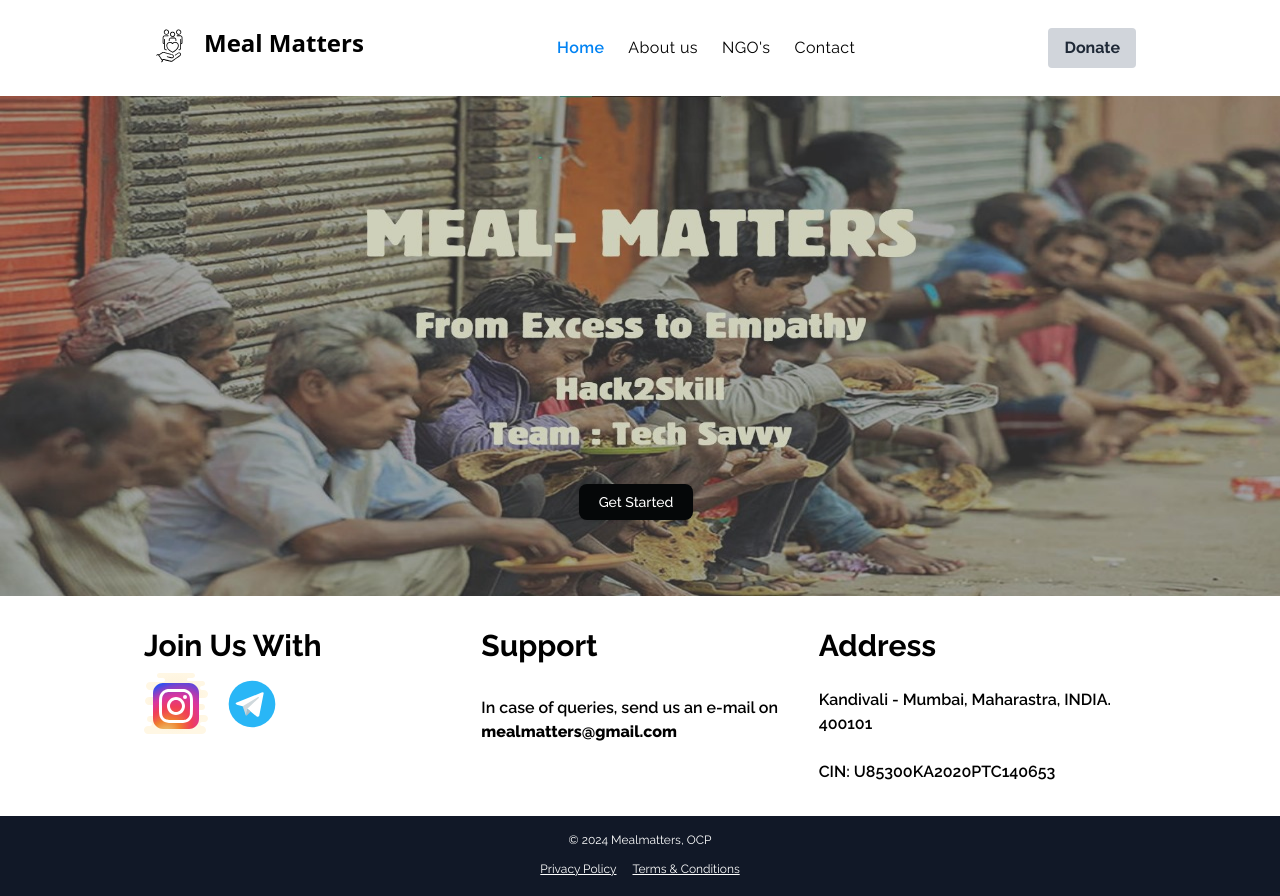
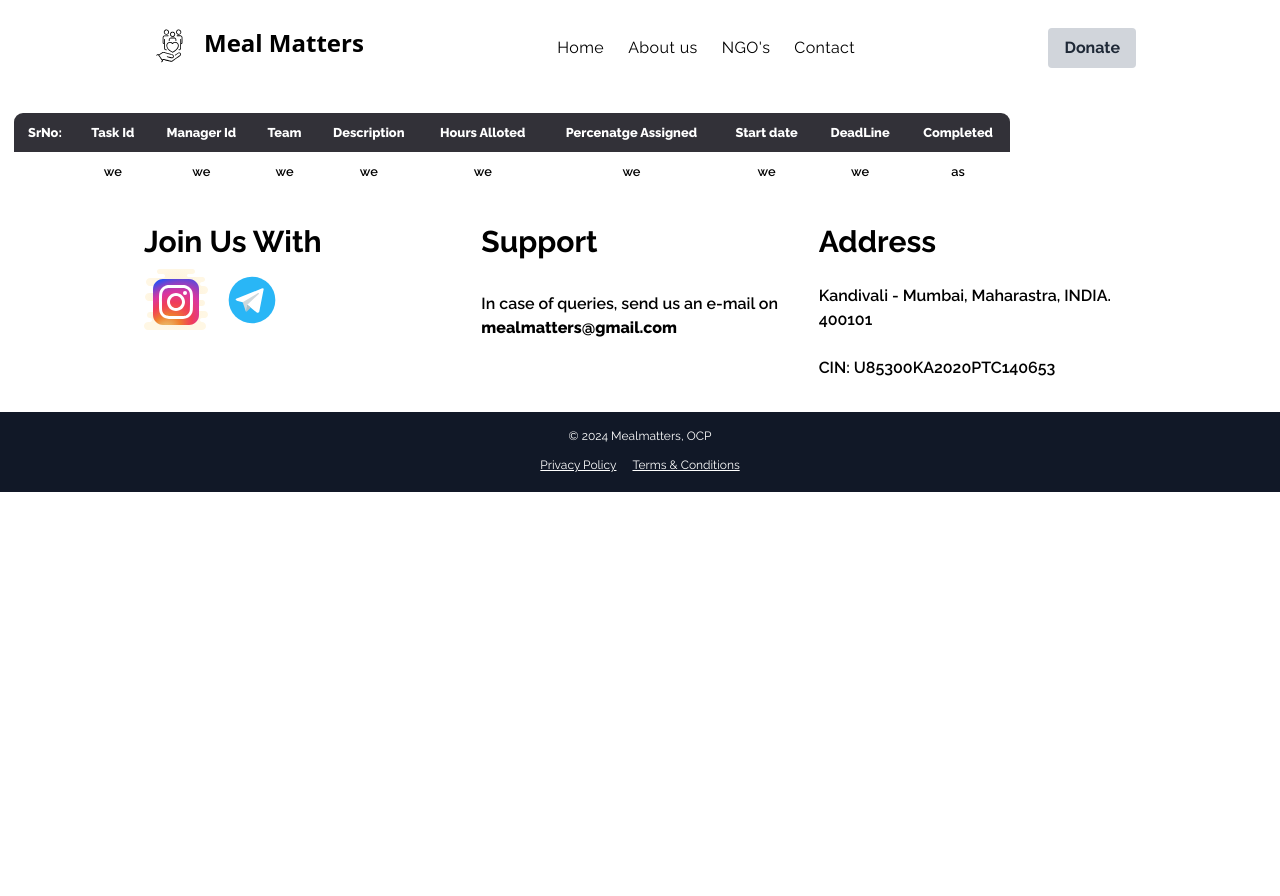
Before and after one commit to codezen879/MealMatters, a React (Vite) app in the folder Client/: page /donerdashboard in a window 1280 px wide. Before the commit this address led to /home. After the commit the page ends 800 px from the top, so only its background shows below. Built offline with nearby package versions, Linux system fonts and the light colour scheme.

Commit message:
GetNearByLOcation

```diff
--- a/Client/src/App.jsx
+++ b/Client/src/App.jsx
@@ -8,6 +8,7 @@ import Footer from "./components/Footer";
 import Support from "./components/Support";
 import RegistrationPage from "./pages/Register";
 import Login from "./pages/Login";
+import DonerDashBoard from "./components/dashBoard/donerDashBoard/DonerDashBoard";
 // import ViewDonation from "./pages/ViewDonations.jsx";
 import {Toaster} from "react-hot-toast"
 // import Verification from './pages/Verificationc'
@@ -36,6 +37,7 @@ export default function App() {
                 {/* <Route path="/support" element={<Support />} /> */}
                 <Route path="/register" element={<RegistrationPage />} />
                 <Route path="/login" element={<Login />} />
+                <Route path="/donerdashboard" element={<DonerDashBoard />} />
                 <Route path="*" element={<Navigate to="/home" replace />} />
             </Routes>
 
--- /dev/null
+++ b/Client/src/components/dashBoard/donerDashBoard/DonerDashBoard.jsx
@@ -0,0 +1,44 @@
+import React from 'react'
+import './donerDashBoard.css'
+const DonerDashBoard = () => {
+
+  return (
+        <div className="Econtainer">
+      <table>
+        <thead>
+          <tr>
+            <th>SrNo:</th>
+            <th>Task Id</th>
+            <th>Manager Id</th>
+            <th>Team</th>
+            <th>Description</th>
+            <th>Hours Alloted</th>
+            <th>Percenatge Assigned</th>
+            <th>Start date</th>
+            <th>DeadLine</th>
+            <th>Completed</th>
+          </tr>
+        </thead>
+        <tbody>
+
+            <tr>
+              <td></td>
+              <td>we</td>
+              <td>we</td>
+              <td>we</td>
+              <td>we</td>
+              <td>we</td>
+              <td>we</td>
+              <td>we</td>
+              <td>we</td>
+              <td>as
+                </td>
+            </tr>
+
+        </tbody>
+      </table>
+    </div>
+  )
+}
+
+export default DonerDashBoard
--- /dev/null
+++ b/Client/src/components/dashBoard/donerDashBoard/donerDashBoard.css
@@ -0,0 +1,69 @@
+*{
+    margin: 0px;
+  padding: 0px;
+  }
+  /* styles.css */
+  .Econtainer{
+    margin-top: 2vh;
+   margin-left: 1vw;
+    width: 78vw;
+
+  }
+  table {
+    border-collapse: collapse;
+    width: 100%;
+    border-radius: 10px;
+    overflow: hidden;
+    border:solid rgb(152, 149, 149) 1px;
+  }
+
+  th, td {
+    font-size:1vw;
+    padding: 10px;
+    text-align: center;
+    font-weight: 550;
+    color: #000000;
+  }
+
+  th {
+    font-size:1vw;
+    background-color:rgb(50,49,56);
+    color: white;
+    font-weight: 800;
+  }
+
+  tr:nth-child(even) {
+    background-color:rgb(141,146,175);
+  }
+
+  tr:nth-child(odd) {
+    background-color: white;
+  }
+  .btn2 button{
+  margin-top: 0.2vw;
+  height: 5vh;
+  width: 6vw;
+  font-size:1vw;
+  font-weight: 550;
+  }
+
+  /* Apply styles to the image */
+  /* Apply styles to the image */
+  .imgic img {
+    width: 2vw;
+    height: 3vh;
+    cursor: pointer;
+    transition: transform 0.3s; /* Add transition effect */
+  }
+
+  /* Apply styles to the container */
+  .imgic {
+    display: flex;
+    align-items: center;
+    justify-content: center;
+  }
+
+  /* Move image up slightly on hover */
+  .imgic img:hover {
+    transform: translateY(-2px); /* Move image up by 5 pixels */
+  }
```
Also changed, not shown: 1 other file (tests, documents, lock files or other folders).
